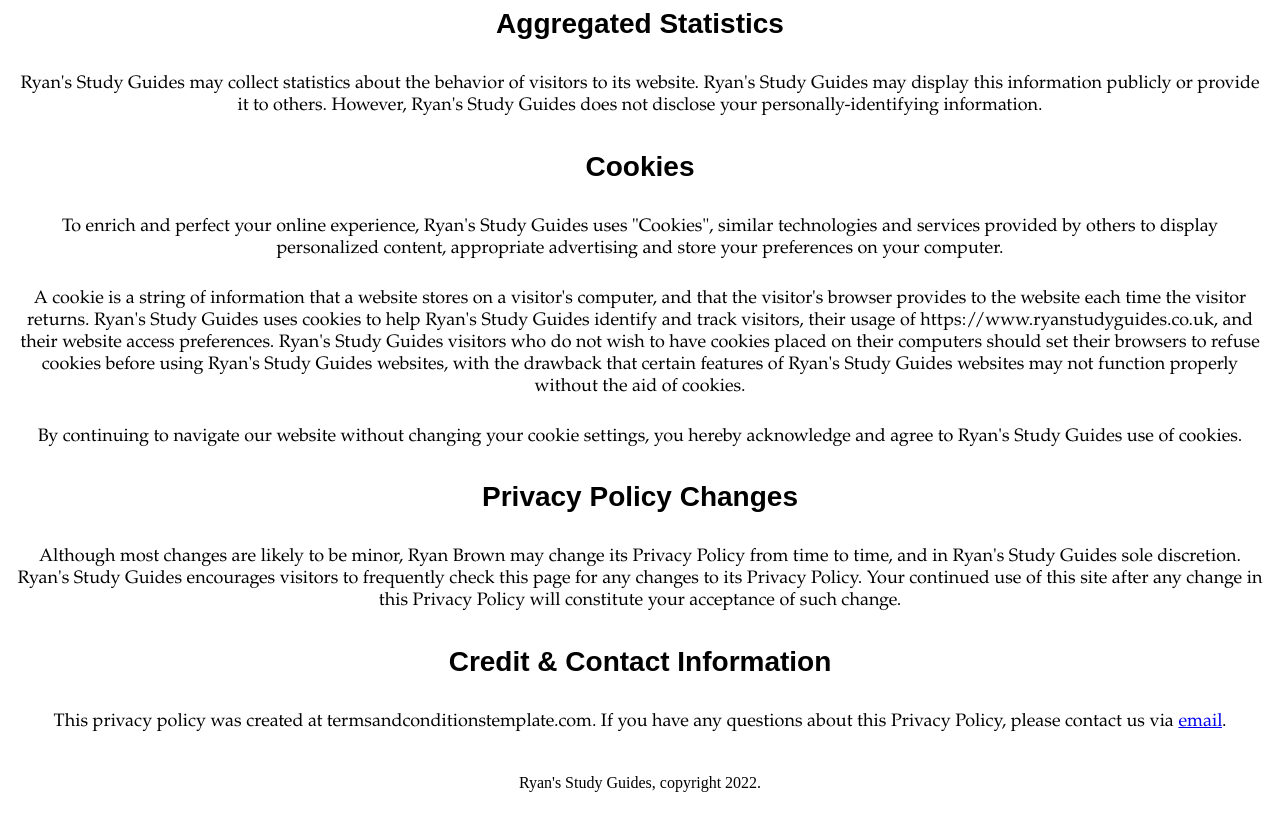
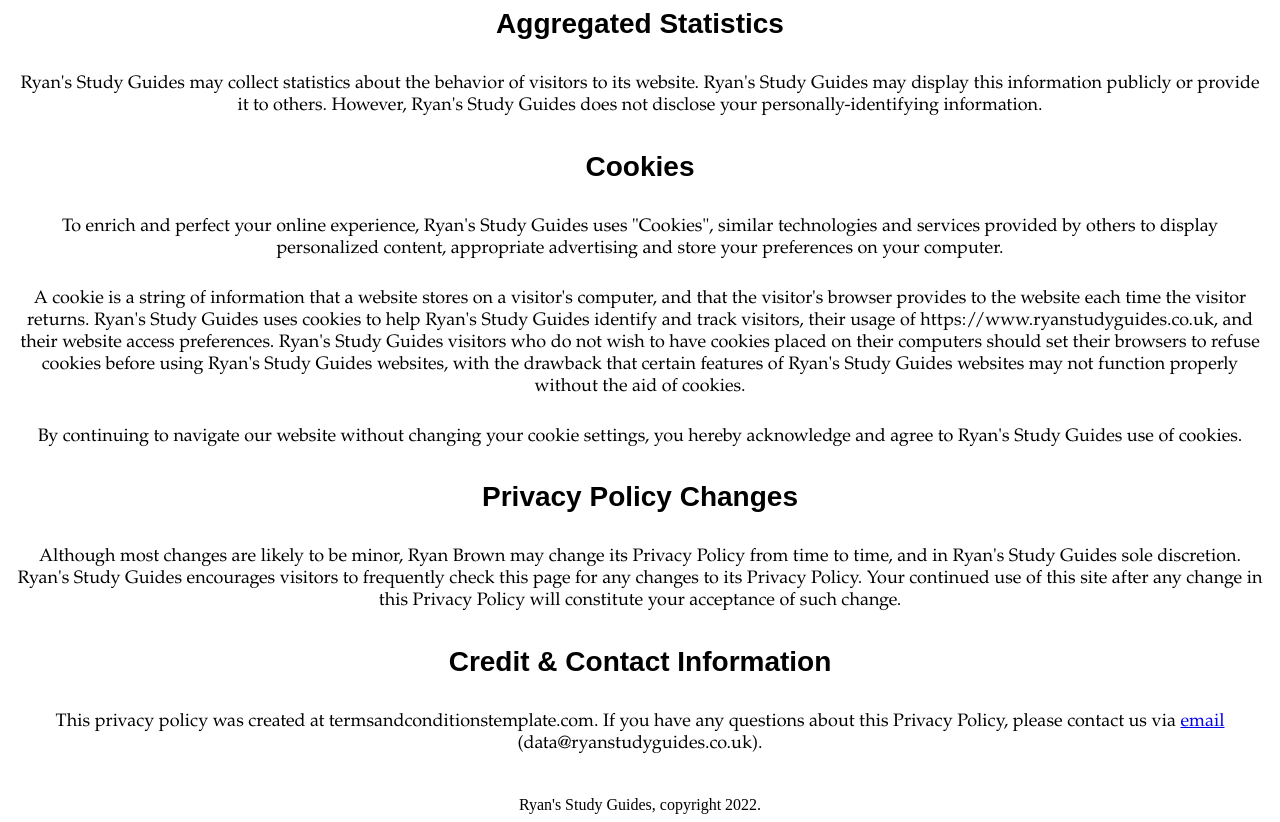
Before and after one commit to merryroversrule/ryanstudyguides, a plain HTML site: page PrivacyPolicy.html in a window 1280 px wide. Shown: the part 1515-2337 px from the top of the page. Before the commit the page ends 2315 px from the top, so only its background shows below. Drawn offline with Linux system fonts and the light colour scheme.

Commit message:
Update PrivacyPolicy.html

```diff
--- a/PrivacyPolicy.html
+++ b/PrivacyPolicy.html
@@ -63,7 +63,7 @@
 <p>Although most changes are likely to be minor, Ryan Brown may change its Privacy Policy from time to time, and in Ryan's Study Guides sole discretion. Ryan's Study Guides encourages visitors to frequently check this page for any changes to its Privacy Policy. Your continued use of this site after any change in this Privacy Policy will constitute your acceptance of such change.</p>
 
 <h2>Credit & Contact Information</h2>
-				<p>This privacy policy was created at <a style="color:inherit;text-decoration:none;" href="https://termsandconditionstemplate.com/privacy-policy-generator/" title="Privacy policy template generator" target="_blank">termsandconditionstemplate.com</a>. If you have any questions about this Privacy Policy, please contact us via <a href="mailto:data@ryanstudyguides.co.uk">email</a>.</p>
+				<p>This privacy policy was created at <a style="color:inherit;text-decoration:none;" href="https://termsandconditionstemplate.com/privacy-policy-generator/" title="Privacy policy template generator" target="_blank">termsandconditionstemplate.com</a>. If you have any questions about this Privacy Policy, please contact us via <a href="mailto:data@ryanstudyguides.co.uk">email</a> (data@ryanstudyguides.co.uk).</p>
 <br>
 
 <div class="footer">
```
